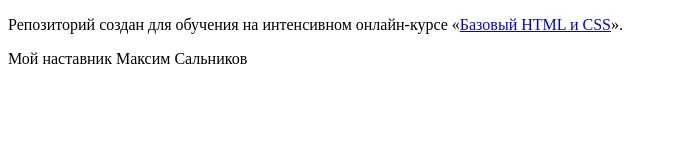
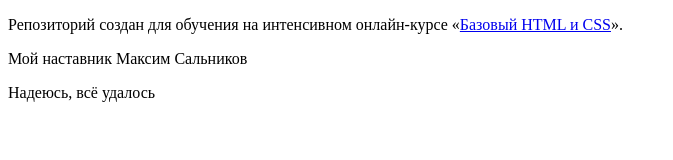
Before and after one commit to mechtatel/216812-gllacy, a plain HTML site: page index.html in a window 1280 px wide. Shown: the whole page, without its empty margins (0-673 px from the left). Drawn offline with Linux system fonts and the light colour scheme.

Commit message:
Проверка
Новый абзац

```diff
--- a/index.html
+++ b/index.html
@@ -8,5 +8,6 @@
 
     <p>Репозиторий создан для обучения на интенсивном онлайн‑курсе «<a href="https://htmlacademy.ru/intensive/htmlcss">Базовый HTML и CSS</a>».</p>
 	<p>Мой наставник Максим Сальников</p>
+	<p>Надеюсь, всё удалось</p>
   </body>
 </html>
```
